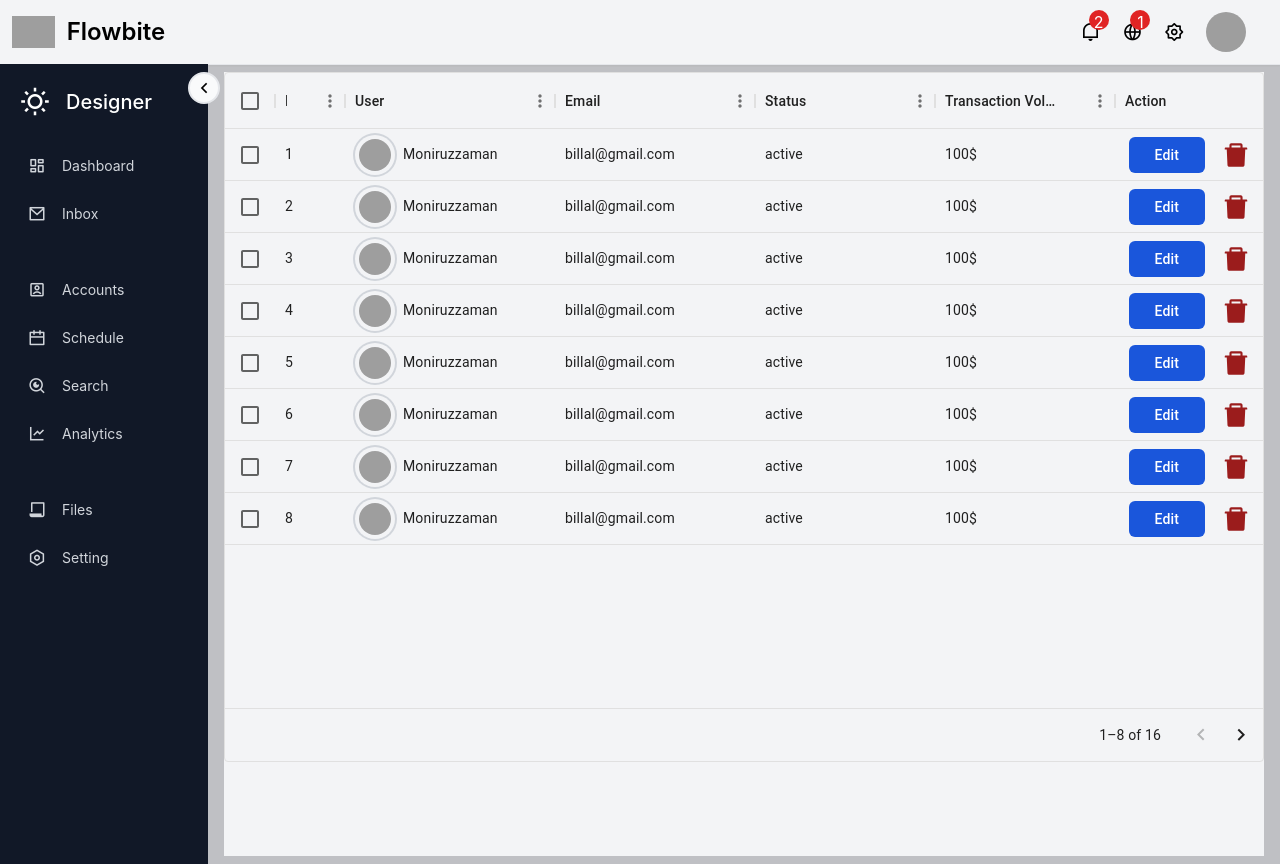
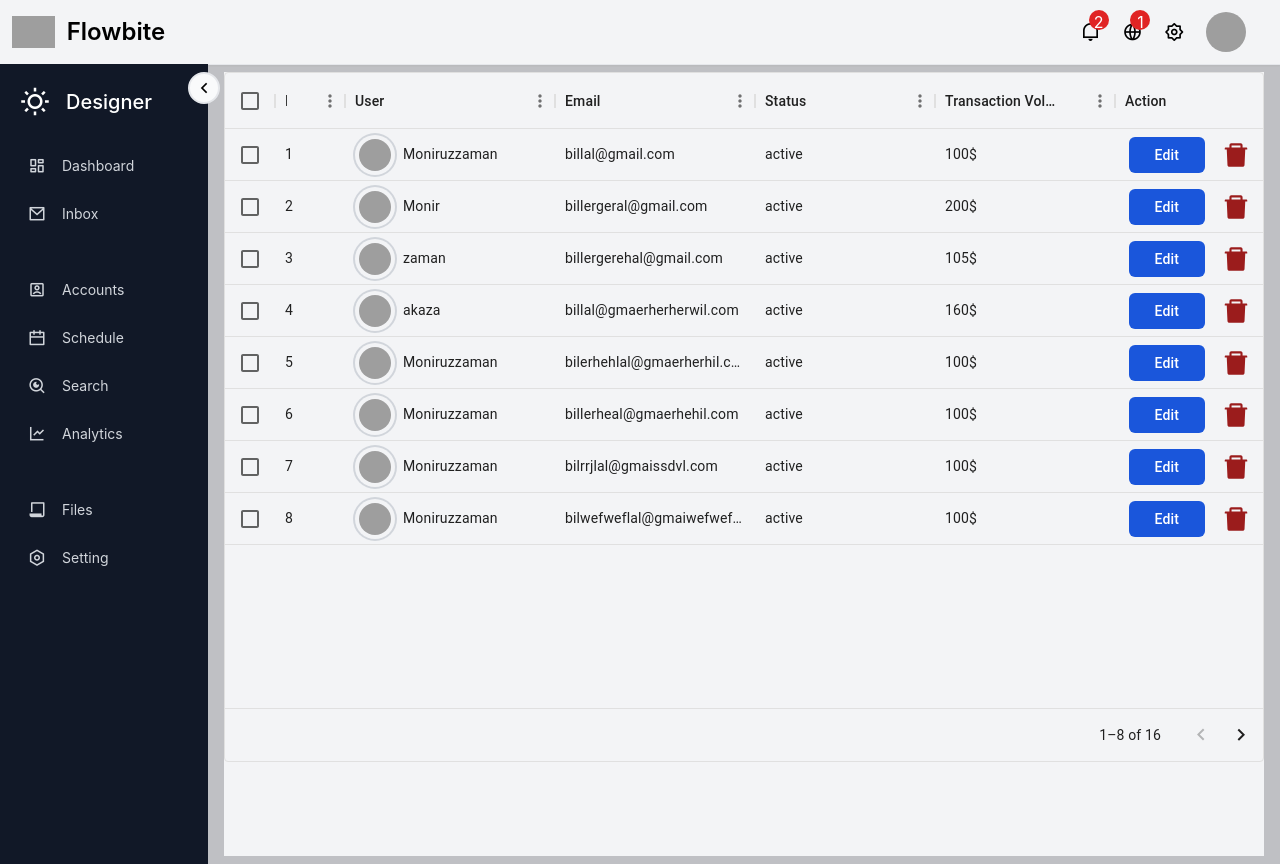
Before and after one commit to MoniruzzamanBillal/Admin-DashBoard, a React (Create React App) app: page / in a window 1280 px wide. Built offline with nearby package versions, Linux system fonts and the light colour scheme; grey boxes are pictures that could not be loaded.

Commit message:
table data show done

```diff
--- a/src/Components/DummyData/DummyData.jsx
+++ b/src/Components/DummyData/DummyData.jsx
@@ -11,64 +11,63 @@ export const userRows = [
   {
     id: 2,
     avatar:
-      "https://media.istockphoto.com/id/1309328823/photo/headshot-portrait-of-smiling-male-employee-in-office.jpg?b=1&s=170667a&w=0&k=20&c=MRMqc79PuLmQfxJ99fTfGqHL07EDHqHLWg0Tb4rPXQc=",
-    user: "Moniruzzaman",
-    email: "billal@gmail.com",
+      "https://blog.artsper.com/wp-content/uploads/2022/06/pepefroggie-770x432-2-644x362.jpg",
+    user: "Monir",
+    email: "billergeral@gmail.com",
     status: "active",
-    transaction: "100$",
+    transaction: "200$",
   },
   {
     id: 3,
     avatar:
-      "https://media.istockphoto.com/id/1309328823/photo/headshot-portrait-of-smiling-male-employee-in-office.jpg?b=1&s=170667a&w=0&k=20&c=MRMqc79PuLmQfxJ99fTfGqHL07EDHqHLWg0Tb4rPXQc=",
-    user: "Moniruzzaman",
-    email: "billal@gmail.com",
+      "https://cdn.britannica.com/19/213119-050-C81C786D/Grumpy-Cat-2015-memes.jpg",
+    user: "zaman",
+    email: "billergerehal@gmail.com",
     status: "active",
-    transaction: "100$",
+    transaction: "105$",
   },
 
   {
     id: 4,
     avatar:
-      "https://media.istockphoto.com/id/1309328823/photo/headshot-portrait-of-smiling-male-employee-in-office.jpg?b=1&s=170667a&w=0&k=20&c=MRMqc79PuLmQfxJ99fTfGqHL07EDHqHLWg0Tb4rPXQc=",
-    user: "Moniruzzaman",
-    email: "billal@gmail.com",
+      "https://assets.teenvogue.com/photos/5abbc3b4f5df8c56b00b7000/16:9/w_2560%2Cc_limit/naked-spongebob-meme.jpg",
+    user: "akaza",
+    email: "billal@gmaerherherwil.com",
     status: "active",
-    transaction: "100$",
+    transaction: "160$",
   },
   {
     id: 5,
     avatar:
-      "https://media.istockphoto.com/id/1309328823/photo/headshot-portrait-of-smiling-male-employee-in-office.jpg?b=1&s=170667a&w=0&k=20&c=MRMqc79PuLmQfxJ99fTfGqHL07EDHqHLWg0Tb4rPXQc=",
+      "https://cdn.britannica.com/19/213119-050-C81C786D/Grumpy-Cat-2015-memes.jpg",
     user: "Moniruzzaman",
-    email: "billal@gmail.com",
+    email: "bilerhehlal@gmaerherhil.com",
     status: "active",
     transaction: "100$",
   },
   {
     id: 6,
     avatar:
-      "https://media.istockphoto.com/id/1309328823/photo/headshot-portrait-of-smiling-male-employee-in-office.jpg?b=1&s=170667a&w=0&k=20&c=MRMqc79PuLmQfxJ99fTfGqHL07EDHqHLWg0Tb4rPXQc=",
+      "https://play-lh.googleusercontent.com/cJokjWYV_EhTZJvJG0zbV6CowN5V8EoyjzF4LssGyjhTo6rAVntx3XjD7AkBQ2IdFKw",
     user: "Moniruzzaman",
-    email: "billal@gmail.com",
+    email: "billerheal@gmaerhehil.com",
     status: "active",
     transaction: "100$",
   },
   {
     id: 7,
-    avatar:
-      "https://media.istockphoto.com/id/1309328823/photo/headshot-portrait-of-smiling-male-employee-in-office.jpg?b=1&s=170667a&w=0&k=20&c=MRMqc79PuLmQfxJ99fTfGqHL07EDHqHLWg0Tb4rPXQc=",
+    avatar: "https://media.timeout.com/images/105685537/image.jpg",
     user: "Moniruzzaman",
-    email: "billal@gmail.com",
+    email: "bilrrjlal@gmaissdvl.com",
     status: "active",
     transaction: "100$",
   },
   {
     id: 8,
     avatar:
-      "https://media.istockphoto.com/id/1309328823/photo/headshot-portrait-of-smiling-male-employee-in-office.jpg?b=1&s=170667a&w=0&k=20&c=MRMqc79PuLmQfxJ99fTfGqHL07EDHqHLWg0Tb4rPXQc=",
+      "https://images.theconversation.com/files/38926/original/5cwx89t4-1389586191.jpg?ixlib=rb-1.1.0&q=45&auto=format&w=1200&h=1200.0&fit=crop",
     user: "Moniruzzaman",
-    email: "billal@gmail.com",
+    email: "bilwefweflal@gmaiwefwefl.com",
     status: "active",
     transaction: "100$",
   },
@@ -77,7 +76,7 @@ export const userRows = [
     avatar:
       "https://media.istockphoto.com/id/1309328823/photo/headshot-portrait-of-smiling-male-employee-in-office.jpg?b=1&s=170667a&w=0&k=20&c=MRMqc79PuLmQfxJ99fTfGqHL07EDHqHLWg0Tb4rPXQc=",
     user: "Moniruzzaman",
-    email: "billal@gmail.com",
+    email: "biwefwefllal@gmawfwefil.com",
     status: "active",
     transaction: "100$",
   },
@@ -86,7 +85,7 @@ export const userRows = [
     avatar:
       "https://media.istockphoto.com/id/1309328823/photo/headshot-portrait-of-smiling-male-employee-in-office.jpg?b=1&s=170667a&w=0&k=20&c=MRMqc79PuLmQfxJ99fTfGqHL07EDHqHLWg0Tb4rPXQc=",
     user: "Moniruzzaman",
-    email: "billal@gmail.com",
+    email: "biwfwfllal@gmwefwwail.com",
     status: "active",
     transaction: "100$",
   },
--- a/src/Components/Table/Table.jsx
+++ b/src/Components/Table/Table.jsx
@@ -1,10 +1,19 @@
-import React from "react";
+import React, { useState } from "react";
 import { DataGrid } from "@mui/x-data-grid";
 import { AiFillDelete } from "react-icons/ai";
 import { userRows } from "../DummyData/DummyData";
 import { Link } from "react-router-dom";
 
 export default function Table() {
+  const [dataRow, setDataRow] = useState(userRows);
+  const handleDelete = (id) => {
+    let filterData = dataRow.filter((ele) => {
+      return ele.id != id;
+    });
+
+    setDataRow(filterData);
+  };
+
   const columns = [
     { field: "id", headerName: "ID", width: 70 },
     {
@@ -68,7 +77,7 @@ export default function Table() {
                 <Link to={`/users${params.row.id}`}>
                   <button
                     type="button"
-                    class="text-white w-[100%] bg-blue-700 hover:bg-blue-800 font-medium rounded-md text-sm px-4 py-2 "
+                    className="text-white w-[100%] bg-blue-700 hover:bg-blue-800 font-medium rounded-md text-sm px-4 py-2 "
                   >
                     Edit
                   </button>
@@ -77,7 +86,10 @@ export default function Table() {
               {/* left Side endss  */}
               {/* right Side starts  */}
               <div className="rightSIde self-center ">
-                <AiFillDelete className="text-3xl cursor-pointer text-red-800" />
+                <AiFillDelete
+                  className="text-3xl cursor-pointer text-red-800"
+                  onClick={() => handleDelete(params.row.id)}
+                />
               </div>
               {/* right Side endss  */}
             </div>
@@ -93,7 +105,7 @@ export default function Table() {
         <div className="tableWrapper bg-gray-100 h-[100%] m-auto">
           <div style={{ height: "88%", width: "100%" }}>
             <DataGrid
-              rows={userRows}
+              rows={dataRow}
               columns={columns}
               initialState={{
                 pagination: {
```
